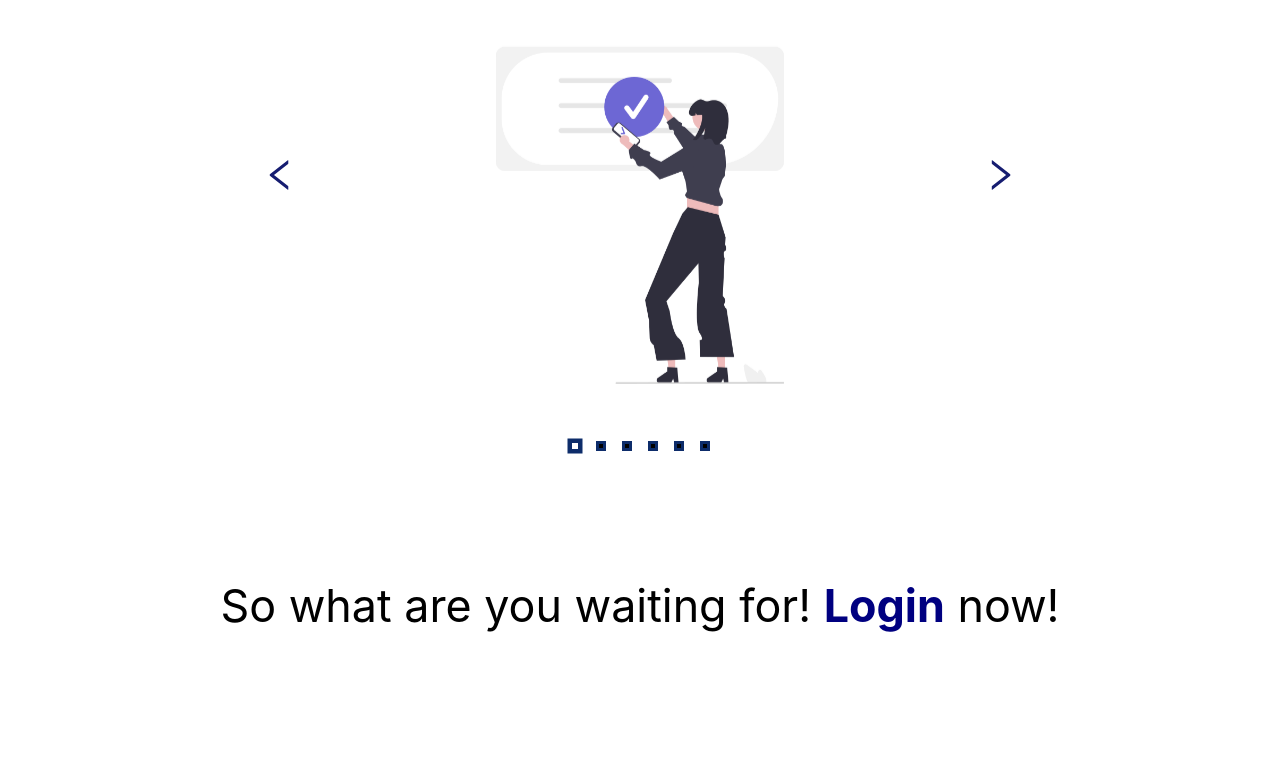
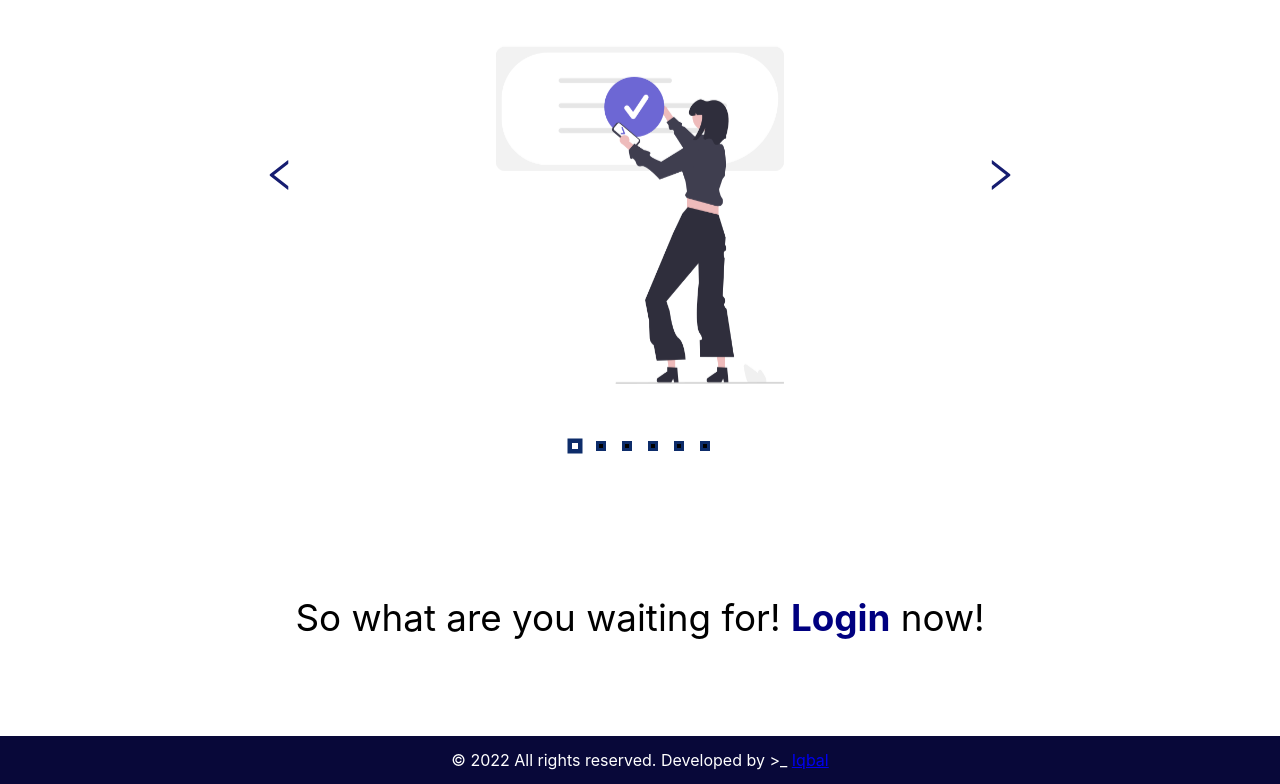
Before and after one commit to kmiqbal19/TASKEMAN-Frontend, a React (Create React App) app: page / in a window 1280 px wide. Shown: the part 379-1163 px from the top of the page. Before the commit the page ends 1092 px from the top, so only its background shows below. Built offline with nearby package versions, Linux system fonts and the light colour scheme.

Commit message:
completed homepage

```diff
--- a/src/containers/home/home.jsx
+++ b/src/containers/home/home.jsx
@@ -2,18 +2,47 @@ import React from "react";
 import Slider from "../../components/slider/slider";
 import "./home.scss";
 import { useNavigate } from "react-router-dom";
+import { useSelector } from "react-redux";
 function Home() {
   const navigate = useNavigate();
+  const userData = useSelector((store) => store.auth.userData);
+  const user = userData?.user;
   return (
     <div className="app__home">
-      <h1>Welcome to TASKEMAN!</h1>
+      <h1>
+        {user ? (
+          <span>
+            Hi{" "}
+            <span style={{ color: "navy" }}>{`${
+              user.name.charAt(0).toUpperCase() + user.name.slice(1)
+            }`}</span>{" "}
+            ,{" "}
+          </span>
+        ) : (
+          ""
+        )}
+        Welcome to TASKEMAN!
+      </h1>
       <p>Now you will never forget your tasks! 😎</p>
       <Slider />
-      <p className="app__home-msg">
-        So what are you waiting for!{" "}
-        <span onClick={() => navigate("/login")}>Login</span> now!
-      </p>
-      <footer></footer>
+      {user ? (
+        <p className="app__home-msg">
+          Go to your <span onClick={() => navigate("/tasks")}>Tasks</span>, and{" "}
+          <span onClick={() => navigate("/add-task")}>Add</span> some tasks with
+          photos and enjoy! 😉
+        </p>
+      ) : (
+        <p className="app__home-msg">
+          So what are you waiting for!{" "}
+          <span onClick={() => navigate("/login")}>Login</span> now!
+        </p>
+      )}
+      <footer>
+        <p>
+          &copy; 2022 All rights reserved. Developed by {">_"}{" "}
+          <a href="www.kmiqbal.com">Iqbal</a>
+        </p>
+      </footer>
     </div>
   );
 }
--- a/src/containers/home/home.scss
+++ b/src/containers/home/home.scss
@@ -16,15 +16,33 @@ div.app__home {
   }
   p.app__home-msg {
     margin: 5rem auto;
-    font-size: calc(2rem + 1vw);
+    font-size: calc(1.5rem + 1vw);
+    // background-color: rgba(236, 236, 238, 0.606);
+    width: 100%;
+    padding: 1rem;
+    text-align: center;
     span {
       color: navy;
       font-weight: bold;
       cursor: pointer;
       transition: all 0.3s cubic-bezier(0.175, 0.885, 0.32, 1.275);
       &:hover {
-        font-size: calc(3rem + 1vw);
+        text-decoration: underline;
+        letter-spacing: 2px;
       }
     }
   }
+  footer {
+    height: 3rem;
+    background-color: rgb(8, 8, 57);
+    width: 100%;
+    display: flex;
+    justify-content: center;
+    align-items: center;
+    p {
+      font-size: 1rem;
+      color: white;
+      text-align: center;
+    }
+  }
 }
```
